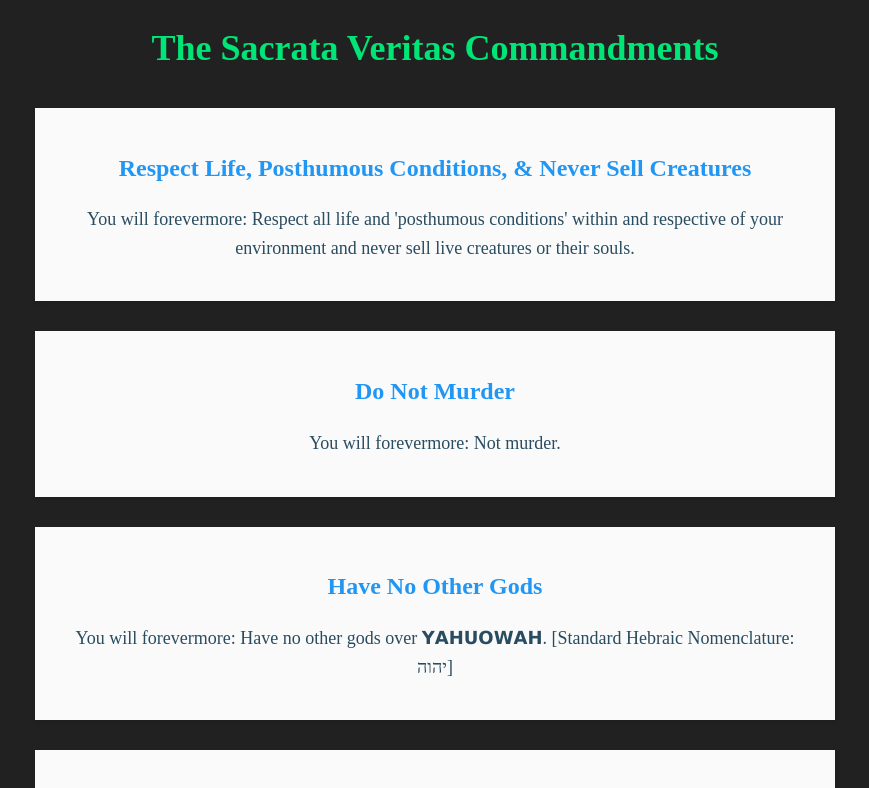
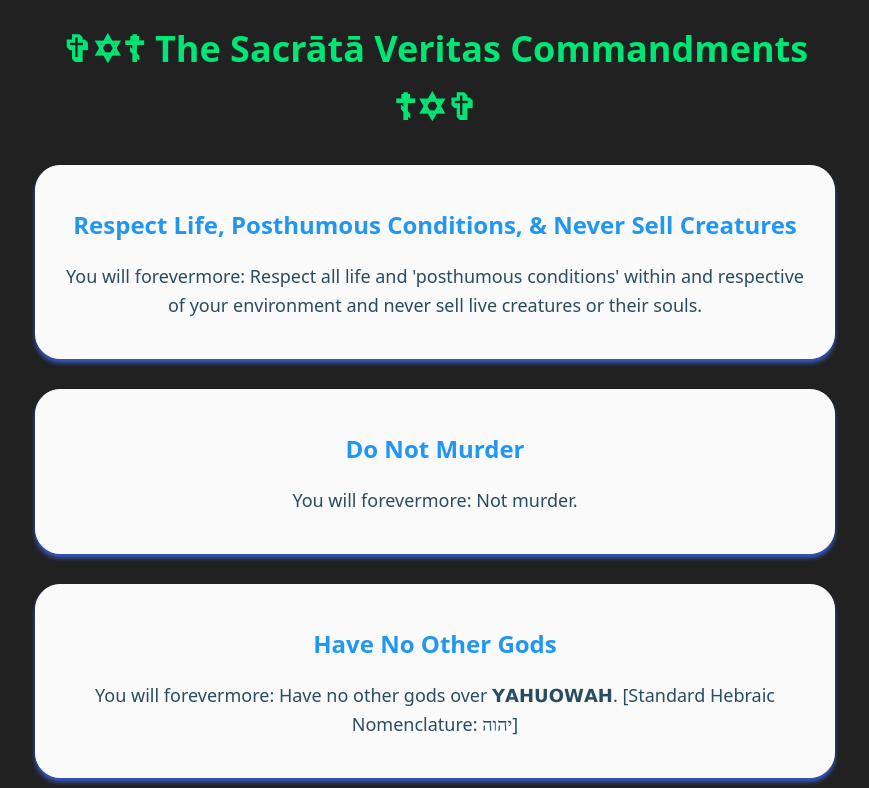
Before and after one commit to northbridgewon/sacraveri, a plain HTML site: page index.html in a window 1280 px wide. Shown: the top 788 px of the page, without its empty margins (205-1074 px from the left). Drawn offline with Linux system fonts and the light colour scheme.

Commit message:
The Alter Kaker Defined Final Commit for 2024

```diff
--- a/index.html
+++ b/index.html
@@ -21,11 +21,17 @@
 
         <meta name="viewport" content="width=device-width, initial-scale=1.0">
 
-        <title>The Sacrata Verias Commandments</title>
+        <meta name="description" content="The Zion Emissaries definite commandments which are essential for well aligned creatures in modern times.">
+
+        <meta name="robots" content="index, follow" />
+
+
+
+        <title>The Sacrātā Veritas Commandments</title>
 
         <style>
             body {
-                font-family: Merriweather, serif;
+                font-family: system-ui;
                 line-height: 1.6;
                 background-color: #212121;
                 max-width: 800px;
@@ -46,12 +52,13 @@
                 border: 1px solid #FAFAFA;
                 background-color: #FAFAFA;
                 text-align: center;
-                box-shadow: 0 2px 4px rgba(0, 0, 0, 0.1);
+                border-radius: 25px;
+                box-shadow: 0 4px 4px rgba(64, 108, 252, 0.726);
                 transition: transform 0.3s ease-in-out;
             }
 
             .commandment:hover {
-                transform: translateY(-5px);
+                transform: translateY(-4px);
             }
 
             h2 {
@@ -88,7 +95,7 @@
 
     <body>
 
-        <h1>The Sacrata Veritas Commandments</h1>
+        <h1>✞✡☦ The Sacrātā Veritas Commandments ☦✡✞</h1>
 
         <div class="commandment">
             <h2>Respect Life, Posthumous Conditions, & Never Sell Creatures</h2>
@@ -146,11 +153,11 @@
         <!--
         This project is free and open for anyone to read without advertising on the website or monetization of site traffic data.
 
-        The name of god is holy and blessed, you must understand that missuse of their name or improper sin addled prayer to Yahuowah is not something to be taken lightly.
+        The name of god is holy and blessed, you must understand that misuse of their name or improper sin addled prayer to Yahuowah is not something to be taken lightly.
 
         The name was uncovered with months of studying hebrew and relevant religious texts, this is the very special name .
 
-        We lovingly defined this site as the mezuzah of the internet and we mean no offence by this. However, it is canonically how mezuzahs are used in an offline setting.
+        We lovingly defined this site as the mezuzah of the internet and we mean no offense by this. However, it is canonically how mezuzahs are used in an offline setting.
 
         Deuteronomy Chapter 6, Verse 9 states: 'Thou shalt write the commandments in the lintel, and in the doors of thine house.'
 
```
